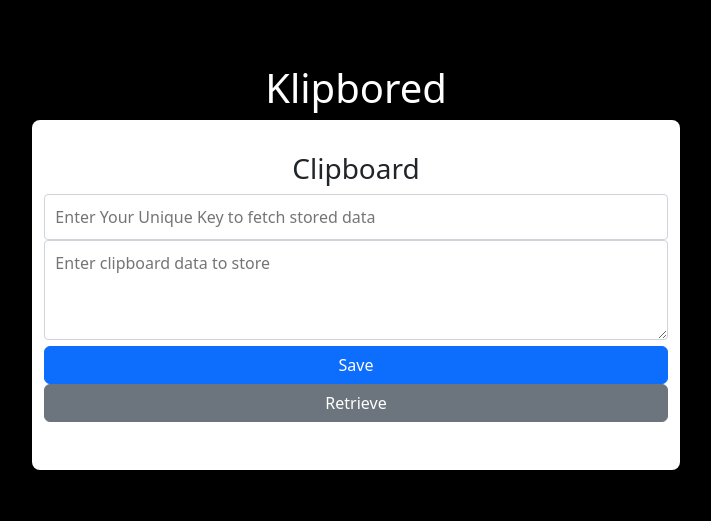
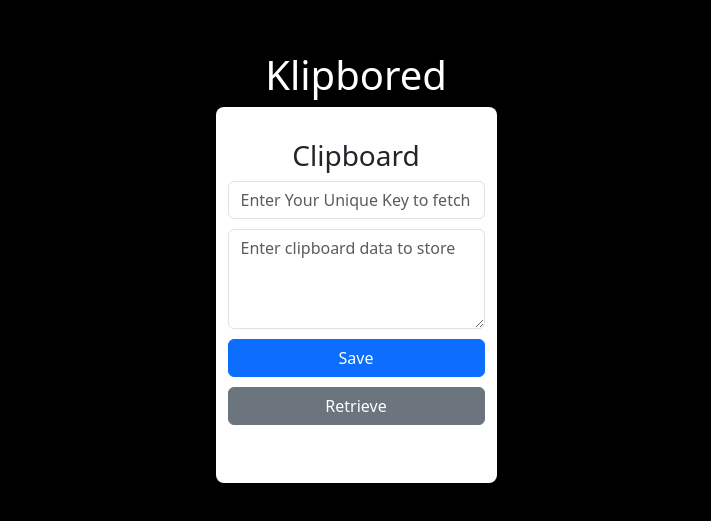
Before and after one commit to danishkhan24/KlipBored, a React (Create React App) app in the folder klipbored-frontend/: page / in a window 1280 px wide. Shown: the part 133-654 px from the top of the page, without its empty margins (284-995 px from the left). Built offline with nearby package versions, Linux system fonts and the light colour scheme.

Commit message:
Minor UI changes

```diff
--- a/klipbored-frontend/src/components/Clipboard.js
+++ b/klipbored-frontend/src/components/Clipboard.js
@@ -39,19 +39,31 @@ const Clipboard = () => {
                 placeholder="Enter Your Unique Key to fetch stored data"
                 value={key}
                 onChange={(e) => setKey(e.target.value)}
+                className="form-control"
             />
             <textarea
                 placeholder="Enter clipboard data to store"
                 value={data}
                 onChange={(e) => setData(e.target.value)}
+                className="form-control"
             ></textarea>
-            <button onClick={onSave} className="btn btn-primary">Save</button>
-            <button onClick={onRetrieve} className="btn btn-secondary">Retrieve</button>
+            <button
+                onClick={onSave}
+                className="btn btn-primary button-group"
+            >
+                Save
+            </button>
+            <button
+                onClick={onRetrieve}
+                className="btn btn-secondary button-group"
+            >
+                Retrieve
+            </button>
             <p>{message}</p>
             {clipboardData && (
                 <div className="mt-4">
                     <h4>Retrieved Data</h4>
-                    <p style={{fontSize: '18px'}}>{clipboardData.data}</p>
+                    <p style={{ fontSize: '18px' }}>{clipboardData.data}</p>
                     {clipboardData.files && clipboardData.files.length > 0 && (
                         <div>
                             <h5>Files:</h5>
--- a/klipbored-frontend/src/index.css
+++ b/klipbored-frontend/src/index.css
@@ -89,3 +89,13 @@ ul li a {
 ul li a:hover {
   text-decoration: underline;
 }
+
+.form-control {
+  margin-bottom: 10px;
+  width: 100%;
+}
+
+.button-group {
+  margin-right: 10px;
+  margin-bottom: 10px;
+}
```
